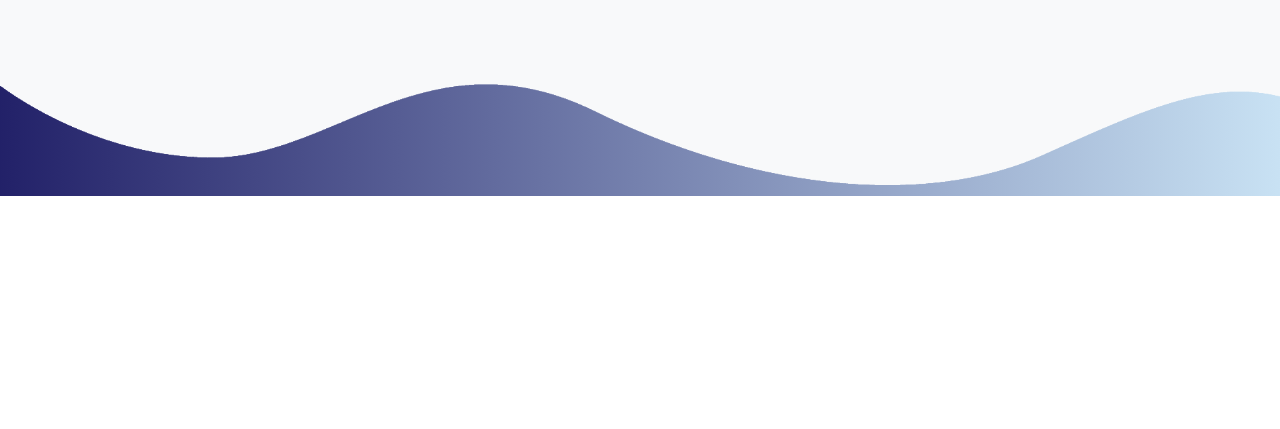
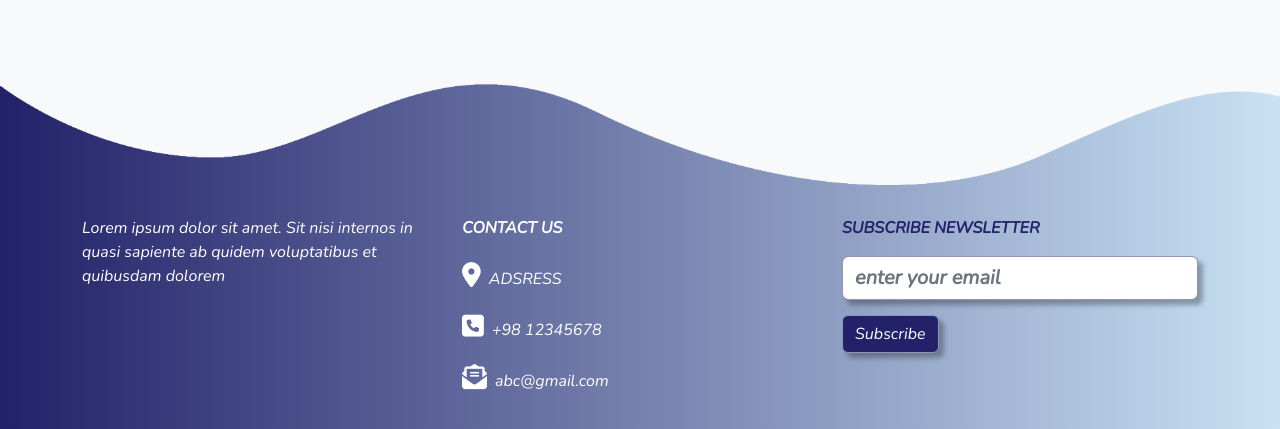
Before and after one commit to Rojint/Agency-website, a plain HTML site: page index.html in a window 1280 px wide. Shown: the part 3161-3590 px from the top of the page. Before the commit the page ends 3357 px from the top, so only its background shows below. Drawn offline with nearby package versions, Linux system fonts and the light colour scheme.

Commit message:
completed footer section

```diff
--- a/index.html
+++ b/index.html
@@ -1,48 +1,32 @@
 <!DOCTYPE html>
 <html lang="en">
+
 <head>
   <meta charset="UTF-8" />
   <meta http-equiv="X-UA-Compatible" content="IE=edge" />
   <meta name="viewport" content="width=device-width, initial-scale=1.0" />
   <link rel="stylesheet" href="style.css" />
-    <script
-      src="https://kit.fontawesome.com/5f0d94f57e.js"
-      crossorigin="anonymous"
-    ></script>
-    <link
-      href="https://cdn.jsdelivr.net/npm/bootstrap@5.2.3/dist/css/bootstrap.min.css"
-      rel="stylesheet"
-      integrity="sha384-rbsA2VBKQhggwzxH7pPCaAqO46MgnOM80zW1RWuH61DGLwZJEdK2Kadq2F9CUG65"
-      crossorigin="anonymous"
-    />
-    <script
-      src="https://cdn.jsdelivr.net/npm/bootstrap@5.2.3/dist/js/bootstrap.bundle.min.js"
+  <script src="https://kit.fontawesome.com/5f0d94f57e.js" crossorigin="anonymous"></script>
+  <script src="https://kit.fontawesome.com/5f0d94f57e.js" crossorigin="anonymous"></script>
+  <link href="https://cdn.jsdelivr.net/npm/bootstrap@5.2.3/dist/css/bootstrap.min.css" rel="stylesheet"
+    integrity="sha384-rbsA2VBKQhggwzxH7pPCaAqO46MgnOM80zW1RWuH61DGLwZJEdK2Kadq2F9CUG65" crossorigin="anonymous" />
+  <script src="https://cdn.jsdelivr.net/npm/bootstrap@5.2.3/dist/js/bootstrap.bundle.min.js"
     integrity="sha384-kenU1KFdBIe4zVF0s0G1M5b4hcpxyD9F7jL+jjXkk+Q2h455rYXK/7HAuoJl+0I4"
-      crossorigin="anonymous"
-    ></script>
+    crossorigin="anonymous"></script>
 
   <title>Agency Website</title>
 </head>
+
 <body>
   <section id="navbar">
     <nav class="navbar navbar-expand-lg bg-body-tertiary">
       <div class="container-fluid">
         <img class="navbar-brand logo" src="img/logo2.png" alt="logo" />
-          <button
-            class="navbar-toggler"
-            type="button"
-            data-bs-toggle="collapse"
-            data-bs-target="#navbarNav"
-            aria-controls="navbarNav"
-            aria-expanded="false"
-            aria-label="Toggle navigation"
-          >
+        <button class="navbar-toggler" type="button" data-bs-toggle="collapse" data-bs-target="#navbarNav"
+          aria-controls="navbarNav" aria-expanded="false" aria-label="Toggle navigation">
           <span class="navbar-toggler-icon"></span>
         </button>
-          <div
-            class="collapse navbar-collapse justify-content-end"
-            id="navbarNav"
-          >
+        <div class="collapse navbar-collapse justify-content-end" id="navbarNav">
           <ul class="navbar-nav">
             <li class="nav-item">
               <a class="nav-link active" aria-current="page" href="#">Home</a>
@@ -150,7 +134,7 @@
           <div class="card" style="width: 18rem">
             <img src="img/p1 (1).svg" class="card-img-top" alt="..." />
             <div class="card-body">
-                <h5 class="card-title">Matt <br>  <small>(Co-founder of x)</small></h5>
+              <h5 class="card-title">Matt <br> <small>(Co-founder of x)</small></h5>
               </h5>
               <p class="card-text">
                 Lorem ipsum dolor sit amet. Sit nisi internos in quasi
@@ -163,7 +147,7 @@
           <div class="card" style="width: 18rem">
             <img src="img/p1 (2).svg" class="card-img-top" alt="..." />
             <div class="card-body">
-                <h5 class="card-title">Katty <br>  <small>(Co-founder of x)</small></h5>
+              <h5 class="card-title">Katty <br> <small>(Co-founder of x)</small></h5>
               </h5>
               <p class="card-text">
                 Lorem ipsum dolor sit amet. Sit nisi internos in quasi
@@ -177,7 +161,7 @@
           <div class="card" style="width: 18rem">
             <img src="img/p1 (3).svg" class="card-img-top" alt="..." />
             <div class="card-body">
-                <h5 class="card-title">John <br>  <small>(Co-founder of x)</small></h5>
+              <h5 class="card-title">John <br> <small>(Co-founder of x)</small></h5>
               </h5>
               <p class="card-text">
                 Lorem ipsum dolor sit amet. Sit nisi internos in quasi
@@ -204,10 +188,32 @@
     </div>
   </section>
 
-    <section  id="footer">
+  <section id="footer">
     <img src="img/wave2.png" alt="wave" class="footer-img">
+    <div class="container">
+      <div class="row">
+        <div class="col-md-4 footer-box">
+          <p>Lorem ipsum dolor sit amet. Sit nisi internos in quasi sapiente ab
+            quidem voluptatibus et quibusdam dolorem</p>
+        </div>
+        <div class="col-md-4 footer-box">
+          <p><b>CONTACT US</b></p>
+          <p><i class="fa-solid fa-location-dot"></i>ADSRESS</p>
+          <p><i class="fa-solid fa-square-phone"></i>+98 12345678</p>
+          <p><i class="fa-solid fa-envelope-open-text"></i>abc@gmail.com</p>
+        </div>
+        <div class="col-md-4 footer-box">
+          <p class="subscribe"><b>SUBSCRIBE NEWSLETTER</b></p>
+          <input type="email" class="form-control" id="btn-sub" placeholder="enter your email">
+          <button type="button" class="btn btn-primary" id="subbtn">Subscribe</button>
+
+        </div>
+      </div>
+
+    </div>
   </section>
 
   <script src="app.js"></script>
 </body>
+
 </html>
--- a/style.css
+++ b/style.css
@@ -13,11 +13,9 @@
 }
 
 .navbar {
-  background: linear-gradient(
-    90deg,
-    hsla(241, 52%, 27%, 1) 0%,
-    hsla(205, 65%, 87%, 1) 100%
-  );
+  background: linear-gradient(90deg,
+      hsla(241, 52%, 27%, 1) 0%,
+      hsla(205, 65%, 87%, 1) 100%);
   padding: 0% !important;
 }
 
@@ -42,11 +40,9 @@
 }
 
 #banner {
-  background: linear-gradient(
-    90deg,
-    hsla(241, 52%, 27%, 1) 0%,
-    hsla(205, 65%, 87%, 1) 100%
-  );
+  background: linear-gradient(90deg,
+      hsla(241, 52%, 27%, 1) 0%,
+      hsla(205, 65%, 87%, 1) 100%);
 }
 
 .promo-title {
@@ -62,6 +58,7 @@
   font-weight: 400;
   margin-top: 6px;
 }
+
 .fa-brands {
   color: #f5faff;
   font-size: 25px;
@@ -118,6 +115,7 @@
   margin-bottom: 70px;
   color: #1b1b1e;
 }
+
 .ser-title::before {
   content: "";
   background-color: #7c4b99;
@@ -215,11 +213,9 @@
 }
 
 #footer {
-  background-image: linear-gradient(
-    90deg,
-    hsla(241, 52%, 27%, 1) 0%,
-    hsla(205, 65%, 87%, 1) 100%
-  );
+  background-image: linear-gradient(90deg,
+      hsla(241, 52%, 27%, 1) 0%,
+      hsla(205, 65%, 87%, 1) 100%);
 
   color: #fff;
 }
@@ -227,3 +223,41 @@
 .footer-img {
   width: 100%;
 }
+
+.footer-box {
+  padding: 20px;
+}
+
+.fa-solid {
+  margin-right: 8px;
+  font-size: 25px;
+  padding-top: 7px;
+}
+
+.subscribe {
+  color: #222169;
+  font-weight: 900;
+}
+
+#btn-sub {
+  font-size: 20px;
+  font-weight: 800;
+  color: #1b1b1e;
+
+  border: 1px solid #9493b8;
+  box-shadow: 5px 5px 5px rgba(0, 0, 0, 0.3);
+  margin-bottom: 15px;
+}
+
+#subbtn {
+  background-color: #222169;
+  border: 1px solid #9493b8;
+  box-shadow: 5px 5px 5px rgba(0, 0, 0, 0.3);
+}
+
+#subbtn:hover {
+  background-color: #f5faff;
+  color: #222169;
+  font-weight: 900;
+  transition: 0.5s ease-in;
+}
```
Lines whose indentation alone changed are shown as unchanged.
